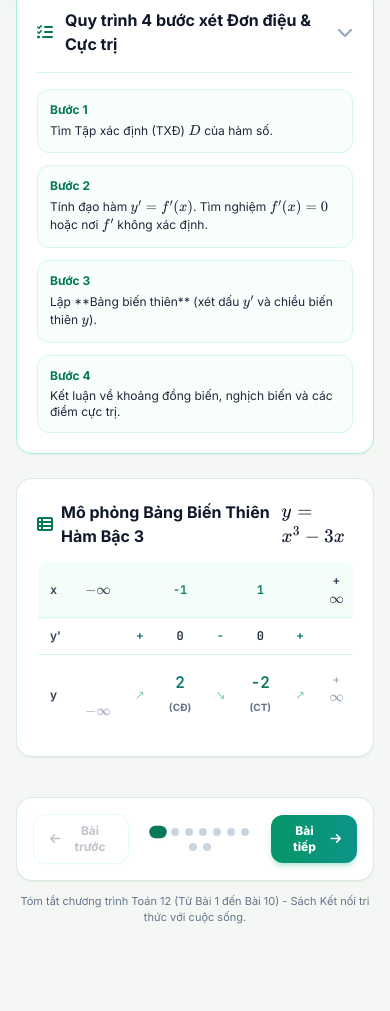
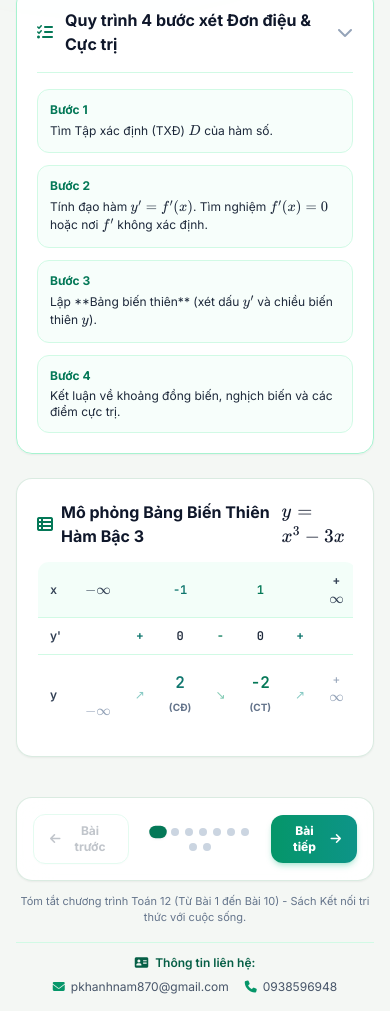
Before and after one commit to nguyentho281109/khotancamlai, a plain HTML site: page index.html in a window 390 px wide. Shown: the part 1050-2061 px from the top of the page. Before the commit the page ends 1992 px from the top, so only its background shows below. Drawn offline with nearby package versions, Linux system fonts and the light colour scheme.

Commit message:
Add contact information section to footer
Added contact information section with email and phone links.

```diff
--- a/index.html
+++ b/index.html
@@ -968,6 +968,19 @@
         <p class="text-center text-[11px] text-slate-500 mt-3">
             Tóm tắt chương trình Toán 12 (Từ Bài 1 đến Bài 10) - Sách Kết nối tri thức với cuộc sống.
         </p>
+
+        <!-- Khối Thông Tin Liên Hệ Ở Dưới Góc Chân Trang -->
+        <div class="mt-4 pt-3 border-t border-emerald-100 flex flex-col sm:flex-row items-center justify-between text-xs text-slate-600 gap-2">
+            <span class="font-semibold text-emerald-800"><i class="fa-solid fa-address-card mr-1"></i> Thông tin liên hệ:</span>
+            <div class="flex flex-wrap items-center gap-4">
+                <a href="mailto:pkhanhnam870@gmail.com" class="hover:text-emerald-700 transition-colors flex items-center gap-1.5">
+                    <i class="fa-solid fa-envelope text-emerald-600"></i> pkhanhnam870@gmail.com
+                </a>
+                <a href="tel:0938596948" class="hover:text-emerald-700 transition-colors flex items-center gap-1.5">
+                    <i class="fa-solid fa-phone text-emerald-600"></i> 0938596948
+                </a>
+            </div>
+        </div>
     </footer>
 
     <!-- JavaScript Logic for Page Navigation & Interactions -->
```
